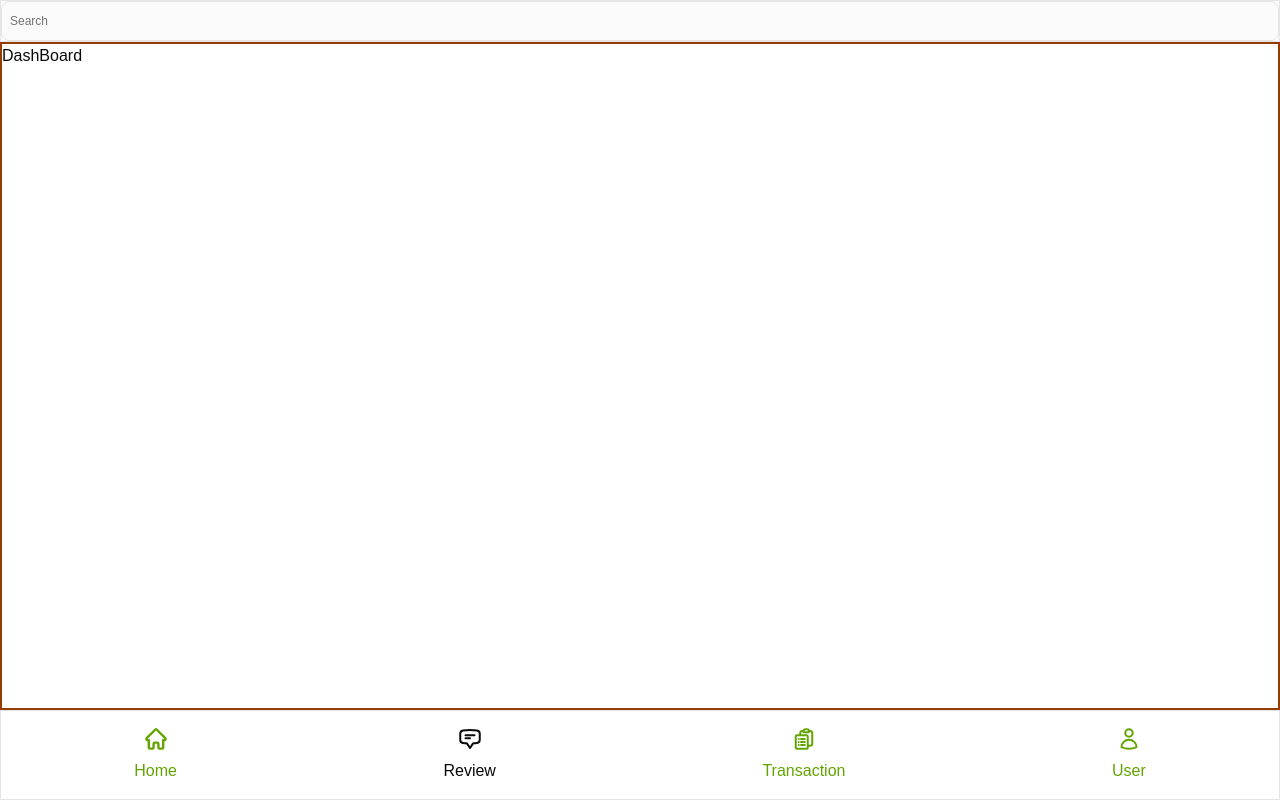
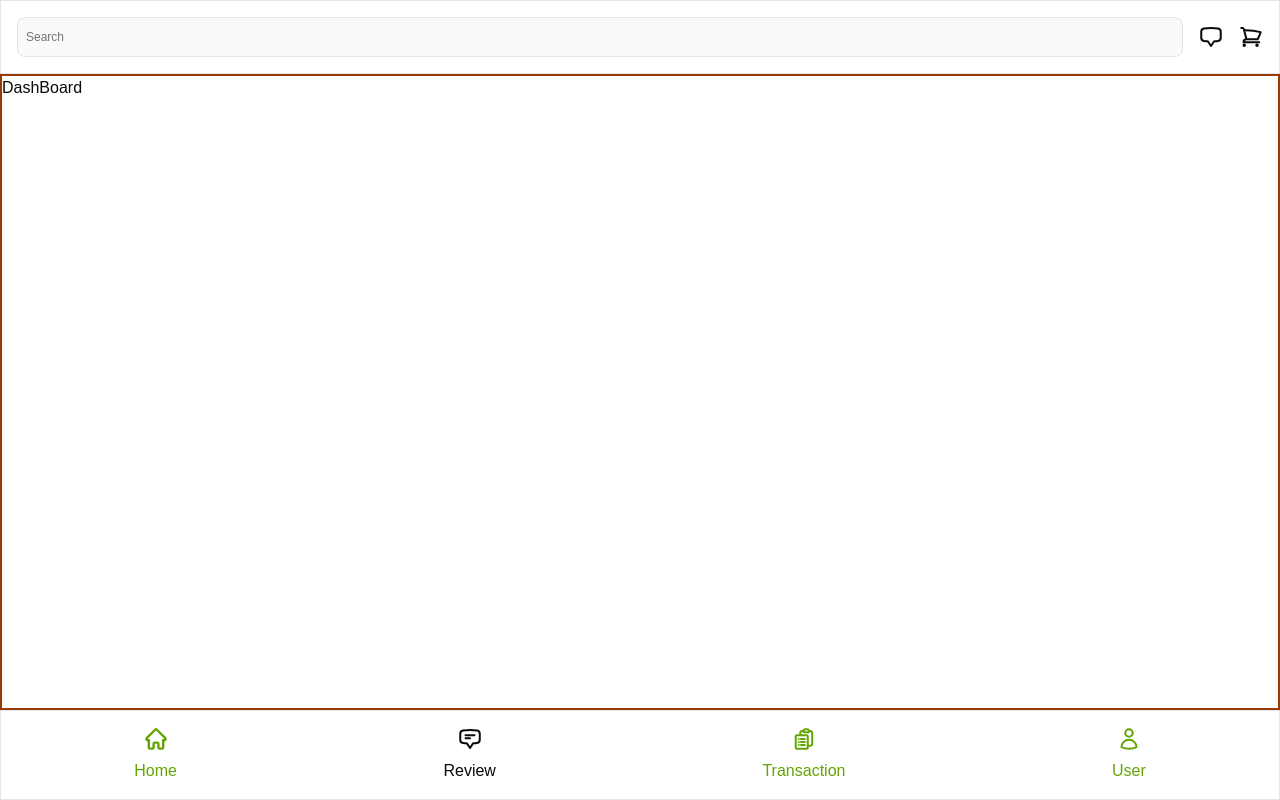
Before and after one commit to burhanudinrabbani666/betta-wava-web, a React (Vite) app: page / in a window 1280 px wide. Built offline with nearby package versions, Linux system fonts and the light colour scheme.

Commit message:
feat: adding header

```diff
--- a/package.json
+++ b/package.json
@@ -37,6 +37,8 @@
     "eslint-plugin-react-hooks": "^7.0.1",
     "eslint-plugin-react-refresh": "^0.4.24",
     "globals": "^16.5.0",
+    "prettier": "^3.8.1",
+    "prettier-plugin-tailwindcss": "^0.7.2",
     "typescript": "~5.9.3",
     "typescript-eslint": "^8.48.0",
     "vite": "^7.3.1"
--- /dev/null
+++ b/src/components/icons/heroicons-chat-bubble-bottom-center.tsx
@@ -0,0 +1,31 @@
+import * as React from "react";
+
+export function ChatBubbleBottomCenterIcon({
+  size = 24,
+  color = "currentColor",
+  strokeWidth = 2,
+  className,
+  ...props
+}: React.SVGProps<SVGSVGElement> & {
+  size?: number;
+  color?: string;
+  strokeWidth?: number;
+}) {
+  return (
+    <svg
+      xmlns="http://www.w3.org/2000/svg"
+      width={size}
+      height={size}
+      viewBox="0 0 24 24"
+      fill="none"
+      stroke={color}
+      strokeWidth={strokeWidth}
+      strokeLinecap="round"
+      strokeLinejoin="round"
+      className={className}
+      {...props}
+    >
+      <path d="M2.25 12.76c0 1.6 1.123 2.994 2.707 3.227q1.603.236 3.238.364c.466.037.893.281 1.153.671L12 21l2.652-3.978c.26-.39.687-.634 1.153-.67q1.635-.13 3.238-.365c1.584-.233 2.707-1.626 2.707-3.228V6.741c0-1.602-1.123-2.995-2.707-3.228A48.4 48.4 0 0 0 12 3c-2.392 0-4.744.175-7.043.513C3.373 3.746 2.25 5.14 2.25 6.741z"/>
+    </svg>
+  );
+}
--- /dev/null
+++ b/src/components/icons/heroicons-shopping-cart.tsx
@@ -0,0 +1,31 @@
+import * as React from "react";
+
+export function ShoppingCartIcon({
+  size = 24,
+  color = "currentColor",
+  strokeWidth = 2,
+  className,
+  ...props
+}: React.SVGProps<SVGSVGElement> & {
+  size?: number;
+  color?: string;
+  strokeWidth?: number;
+}) {
+  return (
+    <svg
+      xmlns="http://www.w3.org/2000/svg"
+      width={size}
+      height={size}
+      viewBox="0 0 24 24"
+      fill="none"
+      stroke={color}
+      strokeWidth={strokeWidth}
+      strokeLinecap="round"
+      strokeLinejoin="round"
+      className={className}
+      {...props}
+    >
+      <path d="M2.25 3h1.386c.51 0 .955.343 1.087.835l.383 1.437M7.5 14.25a3 3 0 0 0-3 3h15.75m-12.75-3h11.218c1.121-2.3 2.1-4.684 2.924-7.137a60 60 0 0 0-16.536-1.84M7.5 14.25L5.106 5.272M6 20.25a.75.75 0 1 1-1.5 0a.75.75 0 0 1 1.5 0m12.75 0a.75.75 0 1 1-1.5 0a.75.75 0 0 1 1.5 0"/>
+    </svg>
+  );
+}
--- a/src/components/ui/app-layout.tsx
+++ b/src/components/ui/app-layout.tsx
@@ -4,7 +4,7 @@ import Header from "./header";
 
 function AppLayout() {
   return (
-    <div className="h-screen flex flex-col justify-between">
+    <div className="flex h-screen flex-col justify-between">
       <Header />
       <main className="flex-1 border-2 border-amber-800">
         <Outlet />
--- a/src/components/ui/header.tsx
+++ b/src/components/ui/header.tsx
@@ -1,14 +1,26 @@
+import { Link } from "react-router";
+import { Field, FieldLabel } from "./field";
 import { Input } from "./input";
+import { ShoppingCartIcon } from "../icons/heroicons-shopping-cart";
+import { ChatBubbleBottomCenterIcon } from "../icons/heroicons-chat-bubble-bottom-center";
 
 export default function Header() {
   return (
-    <header className="border">
-      <form action="" method="post">
-        <label htmlFor="search" className="hidden">
+    <header className="flex items-center justify-between gap-4 border px-4 py-4">
+      <Field>
+        <FieldLabel htmlFor="search" className="hidden">
           Search
-        </label>
+        </FieldLabel>
         <Input placeholder="Search" className="h-10" />
-      </form>
+      </Field>
+      <div className="flex items-center gap-4">
+        <Link to={"/"}>
+          <ChatBubbleBottomCenterIcon />
+        </Link>
+        <Link to={"/"}>
+          <ShoppingCartIcon />
+        </Link>
+      </div>
     </header>
   );
 }
```
Also changed, not shown: 2 other files (tests, documents, lock files or other folders).
